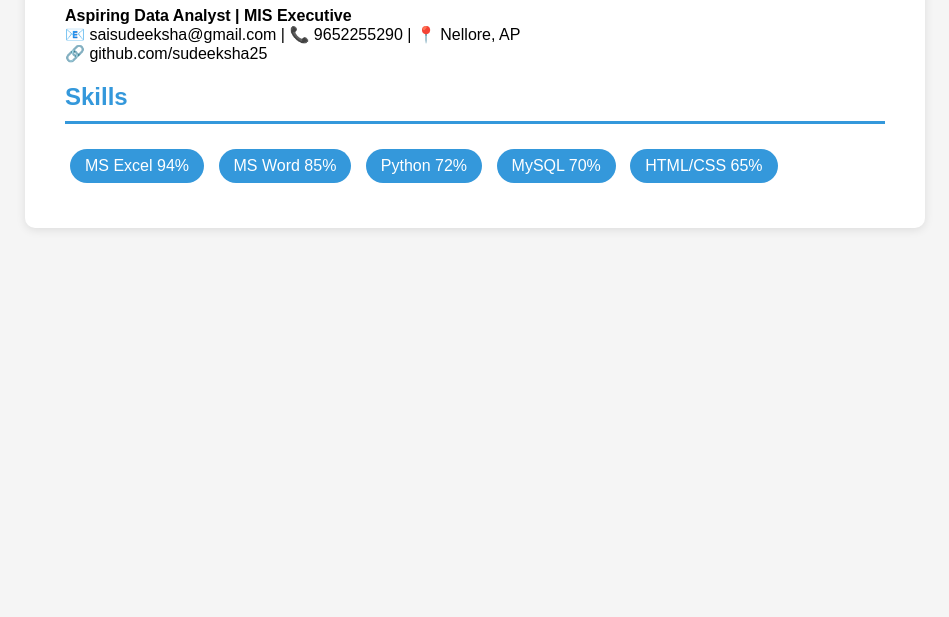
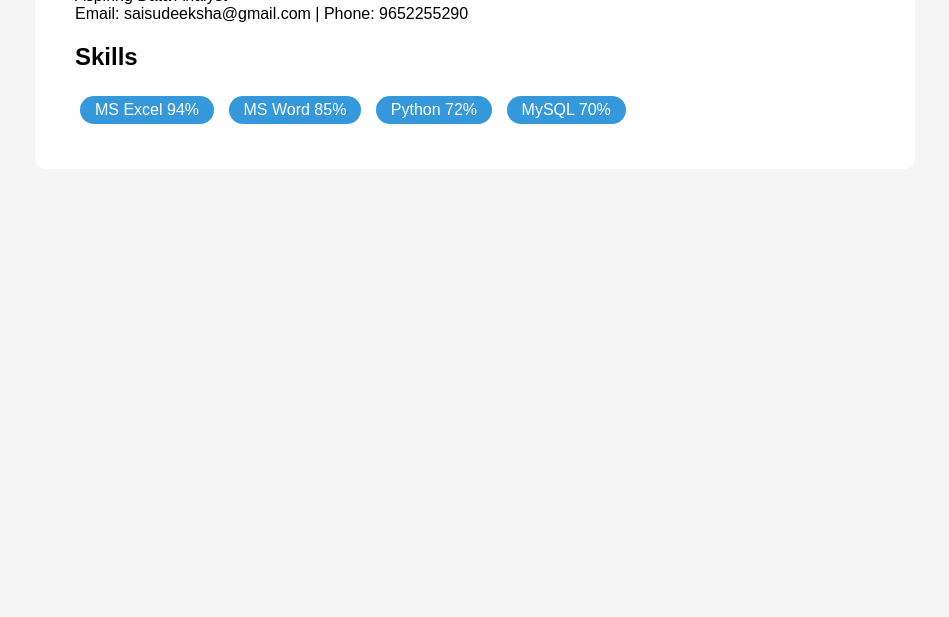
Before and after one commit to sudeeksha25/Sudeeksha-portfolio, a plain HTML site: page index.html in a window 1280 px wide. Shown: the part 183-800 px from the top of the page, without its empty margins (165-1114 px from the left). Drawn offline with Linux system fonts and the light colour scheme.

Commit message:
Update index.html

```diff
--- a/index.html
+++ b/index.html
@@ -1,29 +1,22 @@
 <!DOCTYPE html>
-<html lang="en">
+<html>
 <head>
-  <meta charset="UTF-8">
-  <meta name="viewport" content="width=device-width, initial-scale=1.0">
-  <title>Bodhanapu Sai Sudeeksha - Portfolio</title>
+<title>Sudeeksha Portfolio</title>
 <style>
-    body{font-family:Arial; max-width:900px; margin:50px auto; padding:20px; background:#f5f5f5}
-    .container{background:white; padding:40px; border-radius:10px; box-shadow:0 2px 10px rgba(0,0,0,0.1)}
-    h1{color:#2c3e50} h2{color:#3498db; border-bottom:3px solid #3498db; padding-bottom:10px}
-    .skill{display:inline-block; background:#3498db; color:white; padding:8px 15px; margin:5px; border-radius:20px}
+body{background:#f5f5f5;font-family:Arial;margin:50px}
+.box{background:white;padding:40px;border-radius:10px;max-width:800px;margin:auto}
+h1{color:#2c3e50} .skill{background:#3498db;color:white;padding:5px 15px;margin:5px;display:inline-block;border-radius:20px}
 </style>
 </head>
 <body>
-  <div class="container">
+<div class="box">
 <h1>Bodhanapu Sai Sudeeksha</h1>
-    <p><b>Aspiring Data Analyst | MIS Executive</b><br>
-    📧 saisudeeksha@gmail.com | 📞 9652255290 | 📍 Nellore, AP<br>
-    🔗 github.com/sudeeksha25</p>
-
+<p>Aspiring Data Analyst<br>Email: saisudeeksha@gmail.com | Phone: 9652255290</p>
 <h2>Skills</h2>
 <span class="skill">MS Excel 94%</span>
 <span class="skill">MS Word 85%</span>
 <span class="skill">Python 72%</span>
 <span class="skill">MySQL 70%</span>
-    <span class="skill">HTML/CSS 65%</span>
 </div>
 </body>
 </html>
```
Lines whose indentation alone changed are shown as unchanged.
